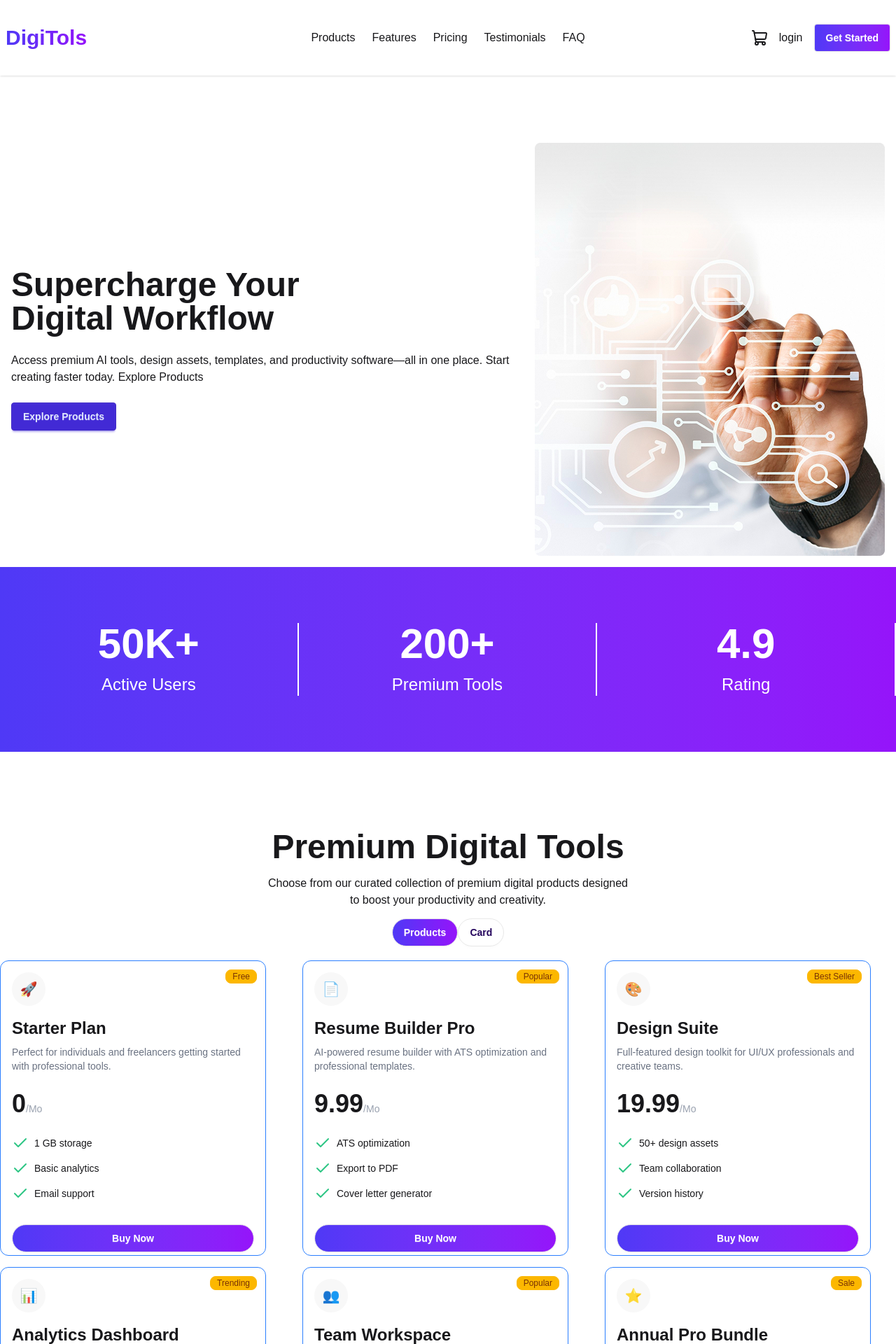
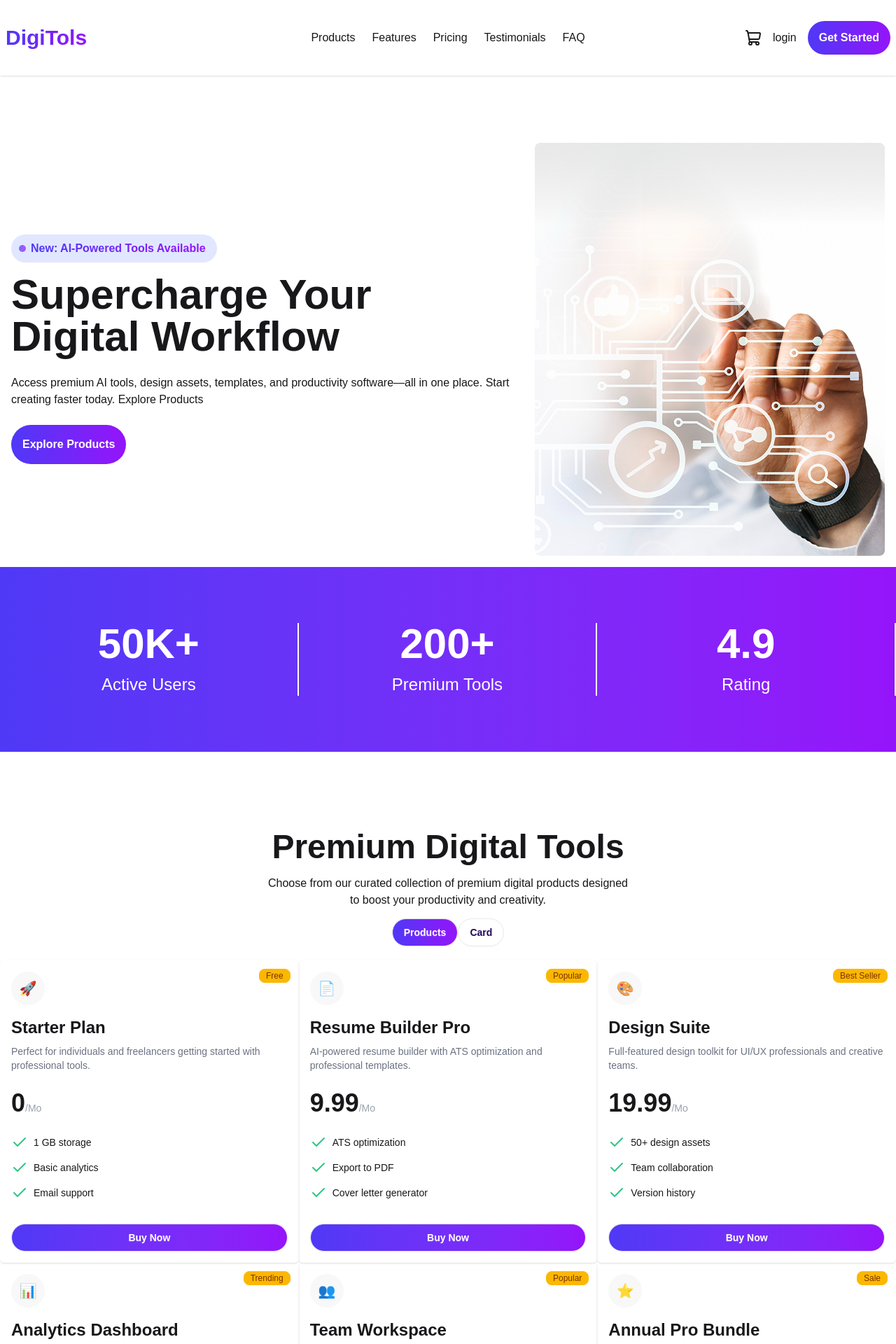
Before and after one commit to shantodey/digitools, a React (Vite) app: page / in a window 1280 px wide. Shown: the top 1920 px of the page at 70% size. Built offline with nearby package versions, Linux system fonts and the light colour scheme.

Commit message:
Refactor components and enhance UI with new features, including shopping cart functionality and improved styling

```diff
--- a/src/App.jsx
+++ b/src/App.jsx
@@ -13,24 +13,28 @@ const getProdects = async () => {
   const res = await fetch("/public/data.json");
   return res.json();
 }
-const getProductsData=getProdects()
+const getProductsData = getProdects()
 
 
 console.log(getProductsData);
 function App() {
-  const [cats, setCats]=useState([])
+  const [cats, setCats] = useState([]);
+  const handleRemoveItem = (idToRemove) => {
+    setCats(prevCats => prevCats.filter(item => item.id !== idToRemove));
+  };
+
   return (
     <>
-      <Navbar cats={cats}/>
-      <Hero/>
-      <Counter/>
+      <Navbar cats={cats} />
+      <Hero />
+      <Counter />
       <Suspense fallback={<span className="loading loading-dots loading-xl"></span>}>
-        <PDtools getProductsData ={getProductsData} cats={cats} setCats={setCats}/>
+        <PDtools getProductsData={getProductsData} cats={cats} setCats={setCats} handleRemoveItem={handleRemoveItem} />
       </Suspense>
-      <GetStart/>
-      <SimpleTransparent/>
-      <ReadytoTransform/>
-      <Footer/>
+      <GetStart />
+      <SimpleTransparent />
+      <ReadytoTransform />
+      <Footer />
       <ToastContainer />
     </>
   )
--- a/src/Component/Hero/Hero.jsx
+++ b/src/Component/Hero/Hero.jsx
@@ -9,13 +9,19 @@ const Hero = () => {
                     className=""
                 />
                 <div>
-                    <h1 className="text-5xl font-bold">Supercharge Your <br />Digital Workflow</h1>
+                    <div className='flex items-center gap-3 px-4 py-2 rounded-full w-fit bg-[#e1e7ff]'>
+                        <div className='flex items-center justify-center'>
+                            <span className='w-2.5 h-2.5 inline-block rounded-full animate-pulse absolute z-2 bg-custom-gradient '></span>
+                        </div>
+                        <p className='font-semibold bg-custom-gradient text-transparent bg-clip-text'>New: AI-Powered Tools Available</p>
+                    </div>
+                    <h1 className="text-[55px] md:text-6xl font-bold pt-4">Supercharge Your <br />Digital Workflow</h1>
                     <p className="py-6">
                         Access premium AI tools, design assets, templates, and productivity
                         software—all in one place. Start creating faster today.
                         Explore Products
                     </p>
-                    <button className="btn btn-primary">Explore Products</button>
+                    <button className=" text-white p-4  font-semibold bg-custom-gradient  rounded-full overflow-hidden  w-fit cursor-pointer group hover:-translate-y-1 transition-all duration-200 hover:shadow   disabled:cursor-not-allowed">Explore Products</button>
                 </div>
             </div>
         </div>
--- a/src/Component/Navbar/Navbar.jsx
+++ b/src/Component/Navbar/Navbar.jsx
@@ -39,7 +39,7 @@ const Navbar = ({ cats }) => {
                                 <span className="absolute -top-4 -right-2 text-xs w-5 h-5 rounded-full flex items-center justify-center">{cats.length===0 ? '':cats.length }</span>
                             </a>
                             <p className='px-4 font-medium text-base'>login</p>
-                            <button className="btn className='font-medium text-base' bg-linear-to-r from-[#4F39F6] to-[#9514FA] text-white">Get Started</button>
+                            <button className="text-white px-4 py-3  font-semibold bg-custom-gradient  rounded-full overflow-hidden  w-fit cursor-pointer group hover:-translate-y-1 transition-all duration-200 hover:shadow ">Get Started</button>
                         </div>
                     </div>
                 </div>
--- a/src/Component/PremiumDigitalTools/PDtools.jsx
+++ b/src/Component/PremiumDigitalTools/PDtools.jsx
@@ -2,7 +2,7 @@ import React, { useState } from 'react';
 import ProdectCards from './ProdectCards/ProdectCards'
 import ShoppingCards from './ShoppingCards/ShoppingCards';
 
-const PDtools = ({getProductsData,cats,setCats }) => {
+const PDtools = ({getProductsData,cats,setCats,handleRemoveItem }) => {
     const [selectButton,selectedButton]=useState('Products')
     return (
         <div className='py-28'>
@@ -22,7 +22,7 @@ const PDtools = ({getProductsData,cats,setCats }) => {
                 {selectButton==="Products"?
                     <ProdectCards getProductsData ={getProductsData} setCats={setCats} cats={cats} />
                     :
-                    <ShoppingCards setCats={setCats} cats={cats}/>
+                    <ShoppingCards setCats={setCats} cats={cats} handleRemoveItem={handleRemoveItem}/>
                 }
             </div>
         </div>
--- a/src/Component/PremiumDigitalTools/ProdectCards/Card/Card.jsx
+++ b/src/Component/PremiumDigitalTools/ProdectCards/Card/Card.jsx
@@ -9,7 +9,7 @@ const Card = ({ prodectsData, setCats, cats }) => {
     }
 
     return (
-        <div className="w-[380px] h-[422px] border border-blue-500 rounded-xl p-4 relative bg-white">
+        <div className="card p-4 rounded-md shadow relative min-h-95">
             <div className="absolute top-3 right-3 badge badge-warning badge-sm">
                 {prodectsData.tag}
             </div>
--- a/src/Component/PremiumDigitalTools/ProdectCards/ProdectCards.jsx
+++ b/src/Component/PremiumDigitalTools/ProdectCards/ProdectCards.jsx
@@ -4,7 +4,7 @@ import Card from '../ProdectCards/Card/Card'
 const Cards = ({ getProductsData,cats,setCats  }) => {
     const receveData=use(getProductsData)
     return (
-        <div className="grid grid-cols-3 gap-4">
+        <div className="grid grid-cols-3">
             {receveData.map((prodectsData) => (
                 <Card
                     key={prodectsData.id}
--- a/src/Component/PremiumDigitalTools/ShoppingCards/ShoppingCard/ShoppingCard.jsx
+++ b/src/Component/PremiumDigitalTools/ShoppingCards/ShoppingCard/ShoppingCard.jsx
@@ -1,16 +1,21 @@
 import React from 'react';
 
-const ShoppingCard = ({ items }) => {
+const ShoppingCard = ({ items, handleRemoveItem }) => {
     return (
         <div className="flex items-center justify-between bg-[#f9fafc] rounded-2xl px-5 py-4">
             <div className="flex items-center gap-4">
                 <div className="flex items-center justify-center w-12 h-12 rounded-full bg-white mb-4 text-xl">✍️</div>
                 <div>
                     <p className="font-semibold text-2xl">{items.name}</p>
-                    <p className="text-sm text-base-content/50">{items.price}</p>
+                    <p className="text-sm text-base-content/50">${items.price}</p>
                 </div>
             </div>
-            <button className="text-pink-500 font-medium text-sm">Remove</button>
+            <button
+                onClick={() => handleRemoveItem(items.id)}
+                className="text-pink-500 font-medium text-sm"
+            >
+                Remove
+            </button>
         </div>
     );
 };
--- a/src/Component/PremiumDigitalTools/ShoppingCards/ShoppingCards.jsx
+++ b/src/Component/PremiumDigitalTools/ShoppingCards/ShoppingCards.jsx
@@ -2,8 +2,8 @@ import React from 'react';
 import ShoppingCard from './ShoppingCard/ShoppingCard';
 import EmptyShoppincCard from './EmptyShoppincCard/EmptyShoppincCard';
 
-
-const ShoppingCards = ({ cats }) => {
+const ShoppingCards = ({ cats, handleRemoveItem }) => {
+    const totalPrice = cats.reduce((total, item) => total + (item.price || 0), 0);
     return (
         <div className="bg-base-100 rounded-2xl p-6 flex flex-col gap-4">
             <h2 className="text-xl font-bold text-base-content">Your Cart</h2>
@@ -15,14 +15,18 @@ const ShoppingCards = ({ cats }) => {
                     <>
                         <div className="space-y-4">
                             {cats.map((item) => (
-                                <ShoppingCard key={item.id} items={item} />
+                                <ShoppingCard
+                                    handleRemoveItem={handleRemoveItem}
+                                    key={item.id}
+                                    items={item}
+                                />
                             ))}
                         </div>
                         <div className="mt-6 space-y-4">
                             <div className="flex items-center justify-between pt-2">
                                 <span className="text-sm text-base-content/50">Total:</span>
                                 <span className="text-2xl font-bold text-base-content">
-                                    {cats.price}
+                                    ${totalPrice.toFixed(2)}
                                 </span>
                             </div>
 
@@ -36,8 +40,6 @@ const ShoppingCards = ({ cats }) => {
                     </>
                 )}
             </div>
-
-
         </div>
     );
 };
```
